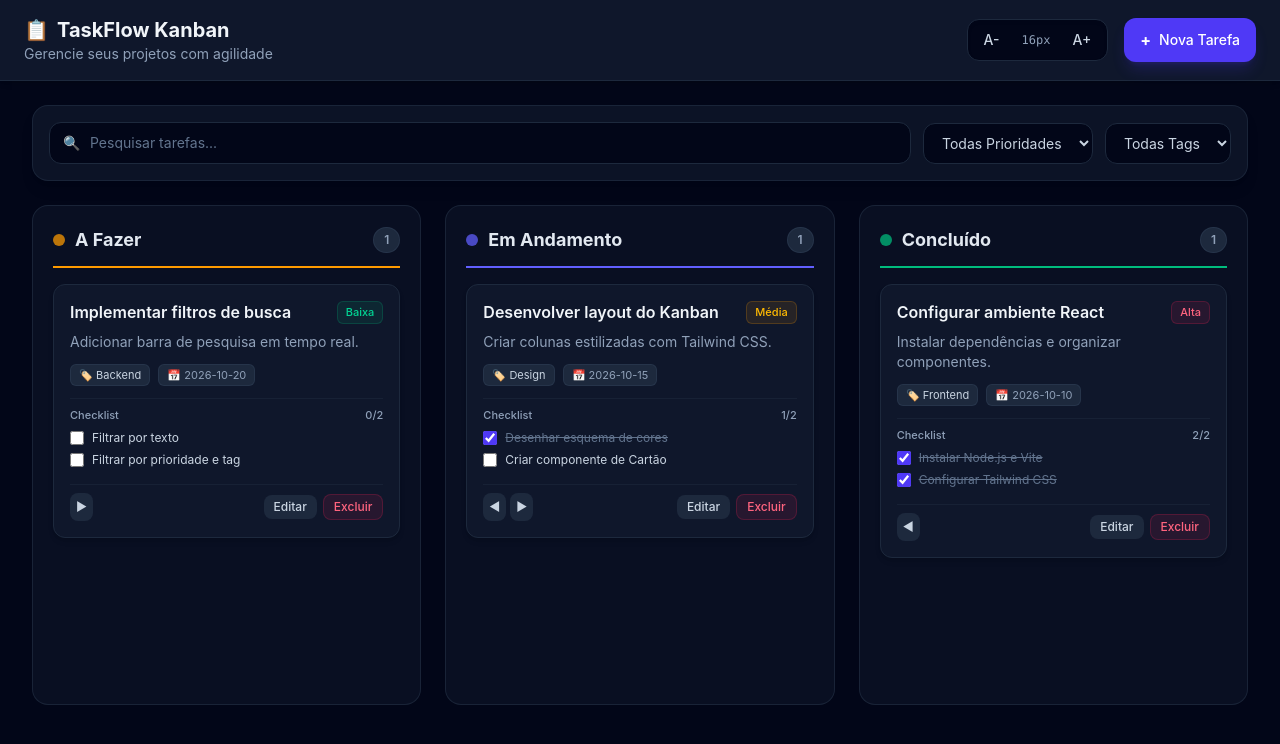
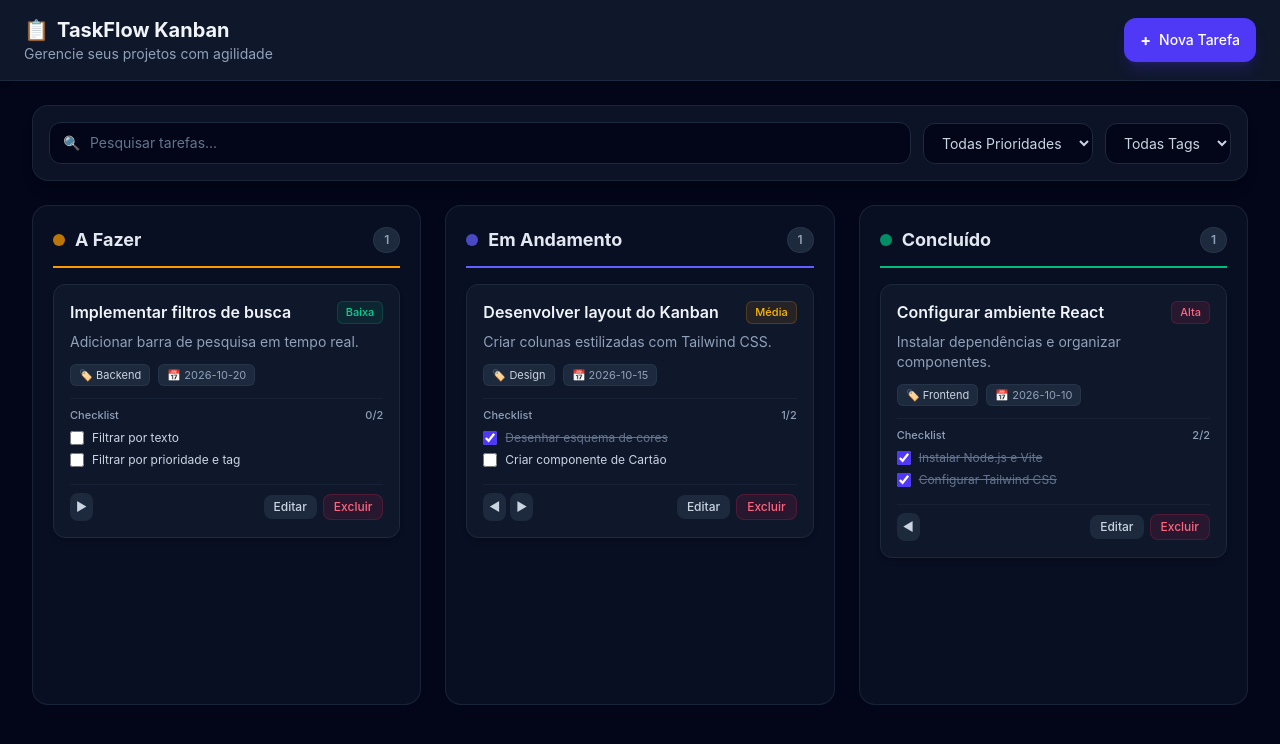
Before and after one commit to samucait-cmyk/taskflow-kanban, a React (Vite) app: page / in a window 1280 px wide. Shown: the top 744 px of the page. Built offline with nearby package versions, Linux system fonts and the light colour scheme.

Commit message:
Mostra controles de fonte apenas em dispositivos moveis

```diff
--- a/src/components/Header.jsx
+++ b/src/components/Header.jsx
@@ -25,8 +25,8 @@ export default function Header({ onNewTask, fontSize, setFontSize }) {
       </div>
 
       <div className="flex items-center gap-4">
-        {/* Controlo de Tamanho de Fonte (A- / A+) */}
-        <div className="flex items-center bg-slate-950 border border-slate-800 rounded-xl p-1 text-sm shadow-inner">
+        {/* Controlo de Tamanho de Fonte (Visível em telemóveis e tablets, oculto em PC/monitores) */}
+        <div className="flex lg:hidden items-center bg-slate-950 border border-slate-800 rounded-xl p-1 text-sm shadow-inner">
           <button
             onClick={decreaseFontSize}
             className="px-3 py-1.5 text-slate-300 hover:text-white hover:bg-slate-800/80 rounded-lg transition-colors font-medium cursor-pointer"
```
